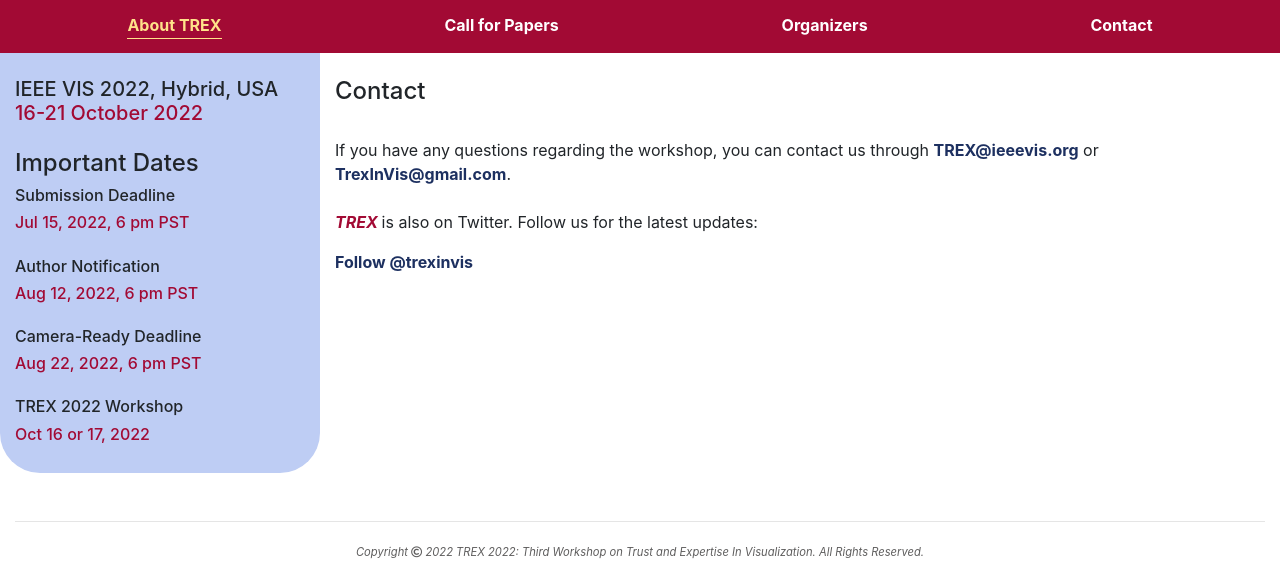
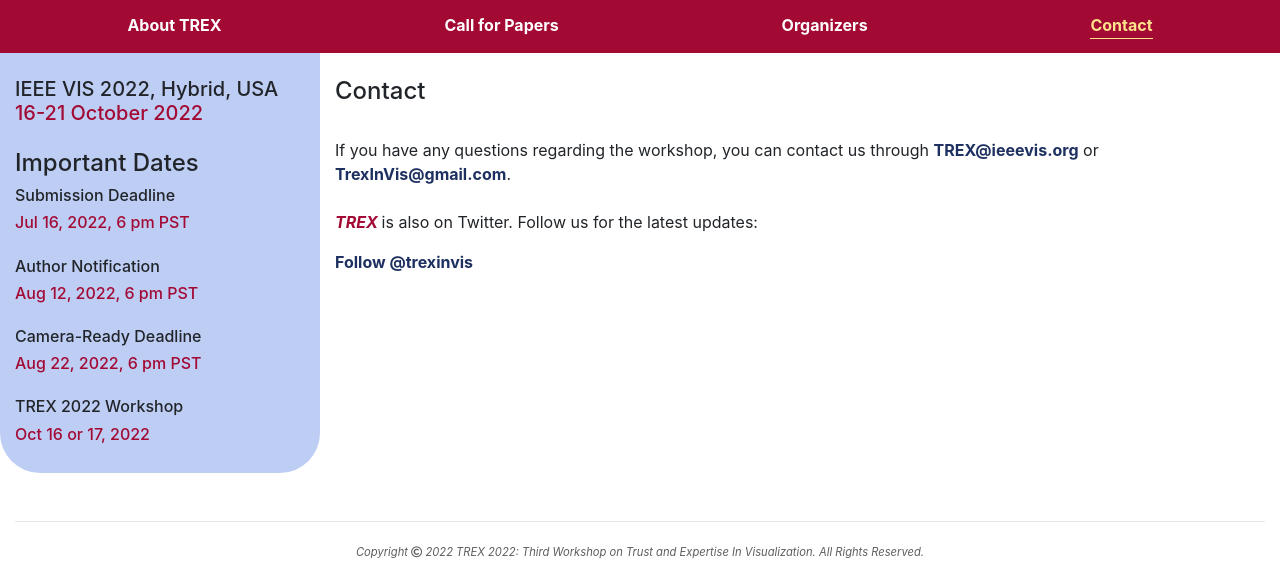
Before and after one commit to TREXVIS/Workshop2022, a plain HTML site: page contact.html in a window 1280 px wide. Shown: the part 212-800 px from the top of the page. Drawn offline with nearby package versions, Linux system fonts and the light colour scheme.

Commit message:
minor bugs

```diff
--- a/contact.html
+++ b/contact.html
@@ -37,8 +37,8 @@
     <div class="collapse navbar-collapse" id="collapsibleNavbar">
       <ul class="navbar-nav nav-fill w-100">
         <li class="nav-item">
-          <a class="nav-link" data-toggle="tab" href="#" onclick="goTo('./index.html');"><span class="current-nav">About
-              TREX</span></a>
+          <a class="nav-link" data-toggle="tab" href="#" onclick="goTo('./index.html');">About
+            TREX</a>
         </li>
         <!-- <li class="nav-item">
           <a class="nav-link" data-toggle="tab" href="#" onclick="goTo('./speakers.html');">Keynote Speaker <span
@@ -55,7 +55,8 @@
           <a class="nav-link" data-toggle="tab" href="#" onclick="goTo('./organizers.html');">Organizers</a>
         </li>
         <li class="nav-item">
-          <a class="nav-link" data-toggle="tab" href="#" onclick="goTo('./contact.html');">Contact</a>
+          <a class="nav-link" data-toggle="tab" href="#" onclick="goTo('./contact.html');"><span
+              class="current-nav">Contact</span></a>
         </li>
       </ul>
     </div>
@@ -73,7 +74,7 @@
             <h6>Submission Deadline</h6>
           </div>
           <div class="col-sm-12 pr-0 col-lg-12 col-md-12">
-            <h6 class="theme-color">Jul 15, 2022, 6 pm PST
+            <h6 class="theme-color">Jul 16, 2022, 6 pm PST
             </h6>
           </div>
         </div>
```
Also changed, not shown: call.html (+1 -1 lines), index.html (+1 -1 lines), organizers.html (+1 -1 lines), papers.html (+1 -1 lines), Artboard 1.png (added), BANNER-01-01.png (added), BANNER-01.png (added).
